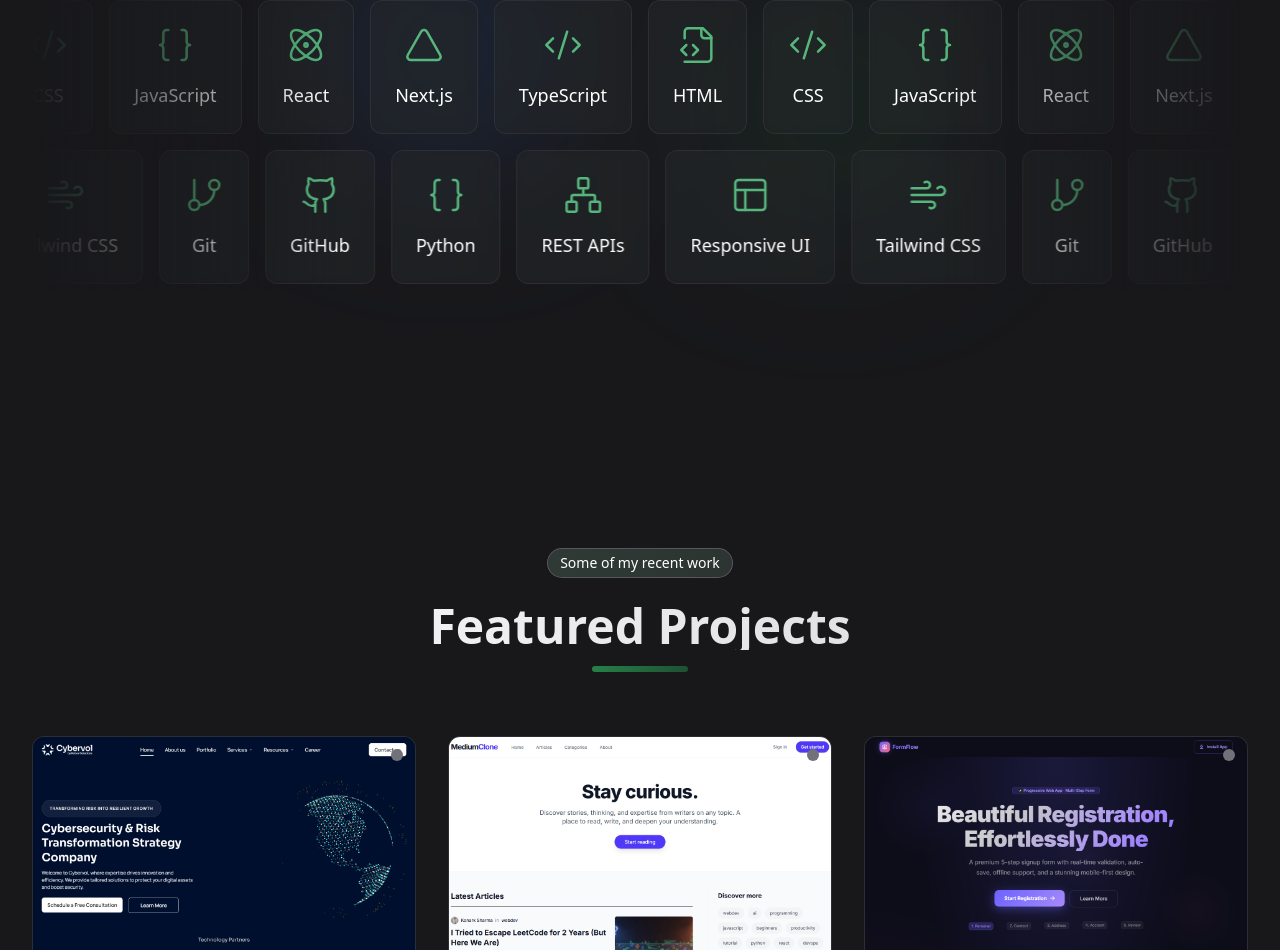
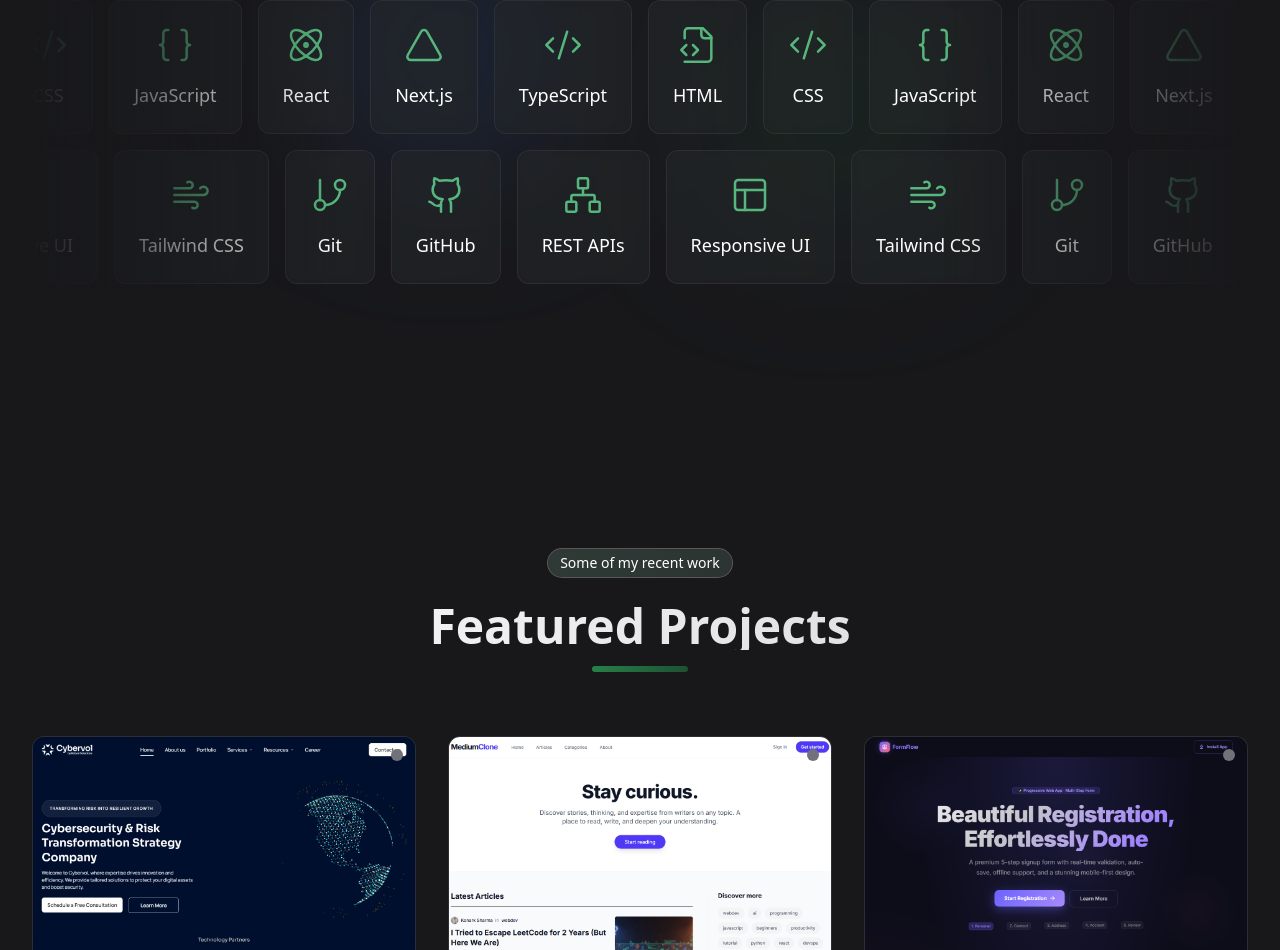
Before and after one commit to Muazzam-Ali-786/portfolio-main, a Next.js app: page / in a window 1280 px wide. Shown: the part 2146-3096 px from the top of the page. Built offline with nearby package versions, Linux system fonts and the light colour scheme.

Commit message:
refactor: remove Python skill badge from Skills section

```diff
--- a/app/page.tsx
+++ b/app/page.tsx
@@ -367,7 +367,6 @@ export default function Portfolio() {
                 <SkillBadge name="Tailwind CSS" />
                 <SkillBadge name="Git" />
                 <SkillBadge name="GitHub" />
-                <SkillBadge name="Python" />
                 <SkillBadge name="REST APIs" />
                 <SkillBadge name="Responsive UI" />
               </Marquee>
@@ -396,7 +395,6 @@ export default function Portfolio() {
                 <SkillBadge name="Tailwind CSS" />
                 <SkillBadge name="Git" />
                 <SkillBadge name="GitHub" />
-                <SkillBadge name="Python" />
                 <SkillBadge name="REST APIs" />
                 <SkillBadge name="Responsive UI" />
               </Marquee>
```
